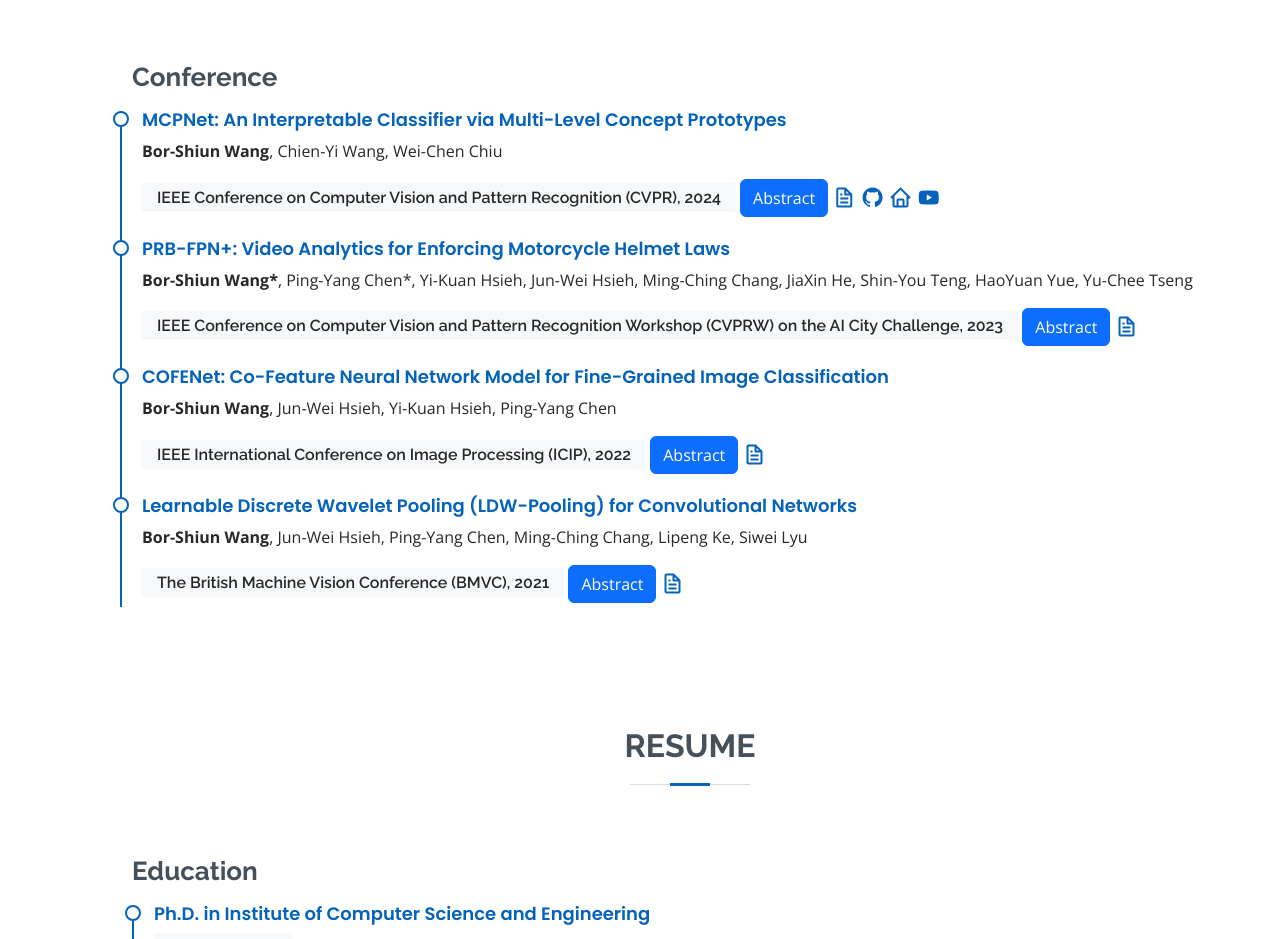
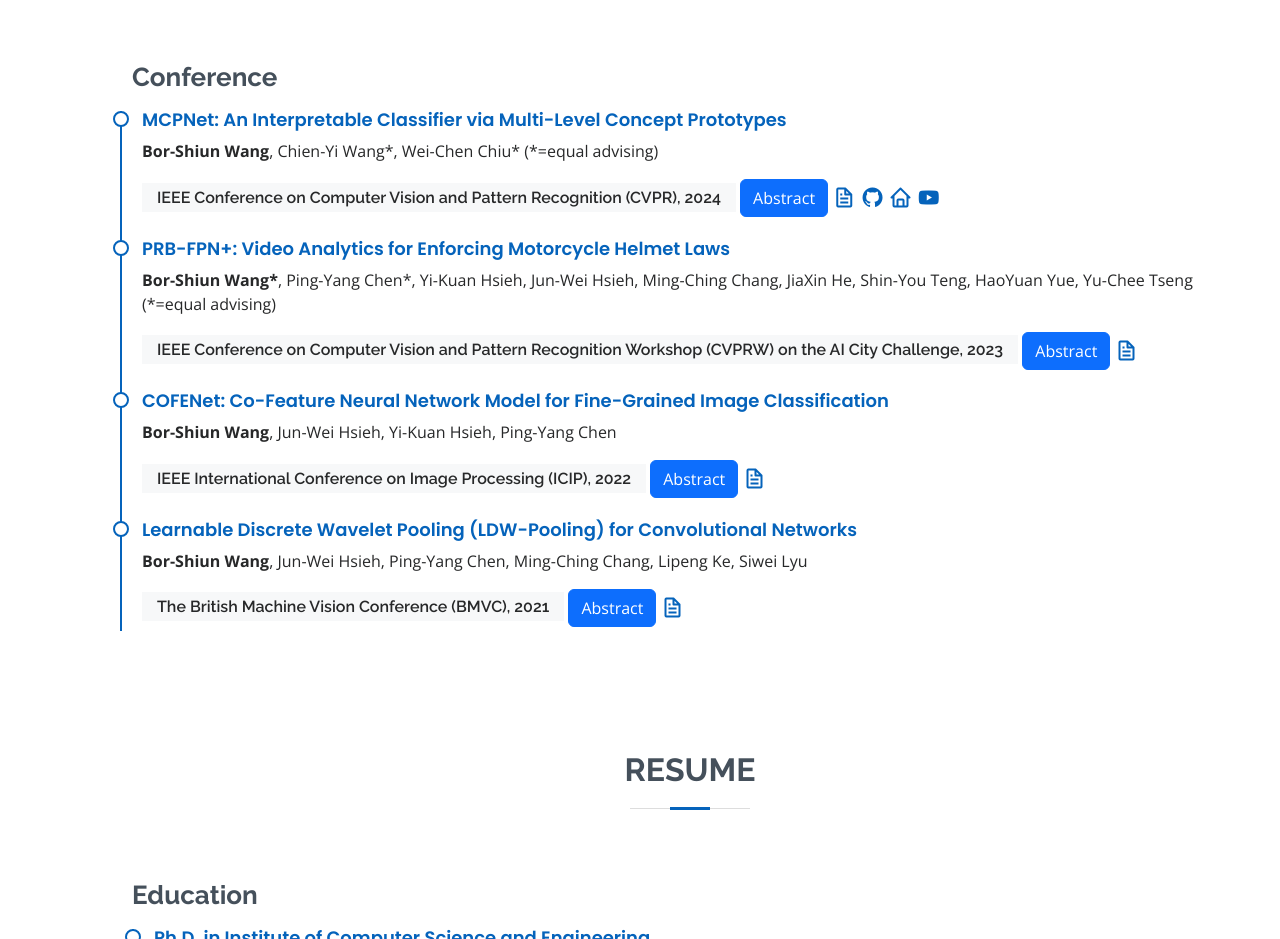
Before and after one commit to eddie221/eddie221.github.io, a plain HTML site: page index.html in a window 1280 px wide. Shown: the part 1520-2459 px from the top of the page. Drawn offline with nearby package versions, Linux system fonts and the light colour scheme.

Commit message:
fix error

```diff
--- a/index.html
+++ b/index.html
@@ -118,7 +118,7 @@
 
                         <div class="resume-item">
                             <h4>MCPNet: An Interpretable Classifier via Multi-Level Concept Prototypes</h4>
-                            <p><b>Bor-Shiun Wang</b>, Chien-Yi Wang, Wei-Chen Chiu</p>
+                            <p><b>Bor-Shiun Wang</b>, Chien-Yi Wang*, Wei-Chen Chiu* (*=equal advising)</p>
                             <h5>IEEE Conference on Computer Vision and Pattern Recognition (CVPR), 2024</h5>
                             <!-- <a href="https://ieeexplore.ieee.org/document/9897463"><i class='bx bx-file', font-size="100 px"></i></a> -->
                             <button class="btn btn-primary" type="button" data-bs-toggle="collapse" data-bs-target="#MCPNet_abstract" aria-expanded="false" aria-controls="MCPNet_abstract">
@@ -137,7 +137,7 @@
 
                         <div class="resume-item">
                             <h4>PRB-FPN+: Video Analytics for Enforcing Motorcycle Helmet Laws</h4>
-                            <p><b>Bor-Shiun Wang*</b>, Ping-Yang Chen*, Yi-Kuan Hsieh, Jun-Wei Hsieh, Ming-Ching Chang, JiaXin He, Shin-You Teng, HaoYuan Yue, Yu-Chee Tseng</p>
+                            <p><b>Bor-Shiun Wang*</b>, Ping-Yang Chen*, Yi-Kuan Hsieh, Jun-Wei Hsieh, Ming-Ching Chang, JiaXin He, Shin-You Teng, HaoYuan Yue, Yu-Chee Tseng (*=equal advising)</p>
                             <h5>IEEE Conference on Computer Vision and Pattern Recognition Workshop (CVPRW) on the AI City Challenge, 2023</h5>
                             <!-- <a href="https://ieeexplore.ieee.org/document/9897463"><i class='bx bx-file', font-size="100 px"></i></a> -->
                             <button class="btn btn-primary" type="button" data-bs-toggle="collapse" data-bs-target="#PRB-FPN_abstract" aria-expanded="false" aria-controls="PRB-FPN_abstract">
```
